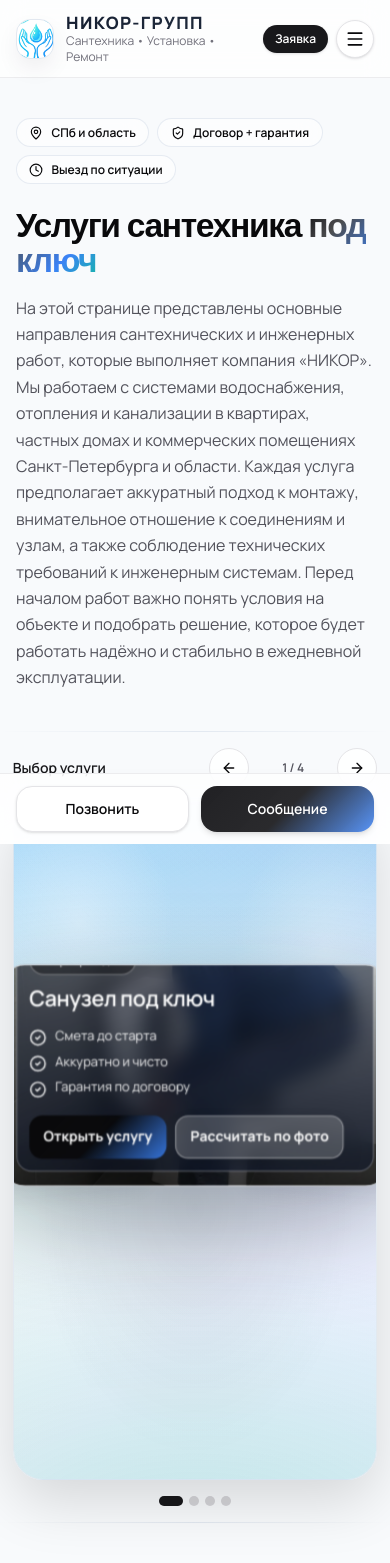
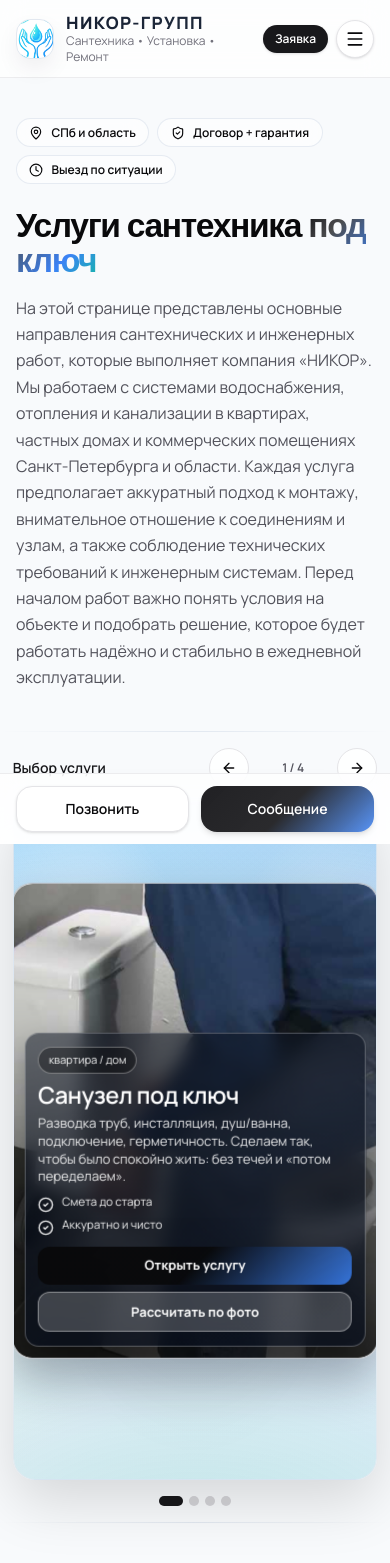
Before and after one commit to pandangun/nicorgroup-site, a Next.js app: page /services in a window 390 px wide. Shown: the top 1563 px of the page. Built offline with nearby package versions, Linux system fonts and the light colour scheme.

Commit message:
3d fix mobile

```diff
--- a/src/app/globals.css
+++ b/src/app/globals.css
@@ -1306,7 +1306,7 @@ html{ scroll-behavior: smooth; }
 .nicor-service-3d-card{
   position: absolute;
   left: 50%;
-  top: 52%;
+  top: 50%;
   width: clamp(280px, 72vw, 1040px);
   aspect-ratio: 16 / 9.2;
   border: 1px solid rgb(var(--border) / 0.78);
@@ -1336,6 +1336,18 @@ html{ scroll-behavior: smooth; }
   mix-blend-mode: screen;
 }
 
+.nicor-service-3d-overlay{
+  transition: background 420ms var(--ease-out), opacity 420ms var(--ease-out);
+}
+
+.nicor-service-3d-overlay.is-active{
+  background: linear-gradient(180deg, rgba(0,0,0,.05), rgba(0,0,0,.70));
+}
+
+.nicor-service-3d-overlay.is-side{
+  background: linear-gradient(180deg, rgba(0,0,0,.02), rgba(0,0,0,.36));
+}
+
 .nicor-service-3d-card.is-active{
   border-color: rgba(15,23,42,.24);
   box-shadow:
@@ -1398,12 +1410,91 @@ html{ scroll-behavior: smooth; }
 }
 
 @media (max-width: 640px){
+  .nicor-service-3d-wrap{
+    border-radius: 22px;
+  }
+
   .nicor-service-3d-stage{
-    height: 62svh;
-    min-height: 360px;
-  }
+    height: min(82svh, 640px);
+    min-height: 500px;
+    perspective: none;
+  }
+
+  .nicor-service-3d-card{
+    width: min(94vw, 460px);
+    aspect-ratio: 4 / 5.2;
+    border-radius: 20px;
+    transition-duration: 380ms;
+  }
+
+  .nicor-service-3d-card:not(.is-active){
+    display: none;
+  }
+
+  .nicor-service-3d-card.is-active{
+    transform: translate(-50%, -50%) scale(1) !important;
+    opacity: 1 !important;
+    box-shadow:
+      0 22px 48px rgba(15,23,42,.34),
+      0 0 0 1px rgba(255,255,255,.55) inset;
+  }
+
+  .nicor-service-3d-overlay.is-active{
+    background: linear-gradient(
+      180deg,
+      rgba(0,0,0,.02) 12%,
+      rgba(0,0,0,.2) 46%,
+      rgba(0,0,0,.68) 100%
+    );
+  }
+
+  .nicor-service-3d-content{
+    left: .72rem;
+    right: .72rem;
+    bottom: .72rem;
+    border-radius: 14px;
+    padding: .78rem .8rem .82rem;
+    background: linear-gradient(165deg, rgba(11,18,32,.52), rgba(11,18,32,.74));
+    box-shadow: 0 14px 30px rgba(0,0,0,.32);
+  }
+
+  .nicor-service-3d-content h3{
+    font-size: clamp(1.2rem, 6vw, 1.58rem);
+    line-height: 1.15;
+  }
+
   .nicor-service-3d-content p{
+    display: block;
+    margin-top: .4rem;
+    font-size: .82rem;
+    line-height: 1.35;
+    color: rgba(255,255,255,.9);
+  }
+
+  .nicor-service-3d-bullets{
+    margin-top: .55rem;
+    gap: .35rem;
+  }
+
+  .nicor-service-3d-bullets li{
+    font-size: .72rem;
+    line-height: 1.2;
+  }
+
+  .nicor-service-3d-bullets li:nth-child(n + 3){
     display: none;
+  }
+
+  .nicor-service-3d-actions{
+    margin-top: .68rem;
+    display: grid;
+    grid-template-columns: 1fr;
+    gap: .45rem;
+  }
+
+  .nicor-service-3d-actions .nicor-btn-sm{
+    width: 100%;
+    justify-content: center;
   }
 }
 
--- a/src/components/services/ServiceSelector.tsx
+++ b/src/components/services/ServiceSelector.tsx
@@ -153,10 +153,8 @@ export function ServiceSelector({ items }: { items: ServiceSelectorItem[] }) {
                   />
                   <div
                     className={[
-                      "pointer-events-none absolute inset-0",
-                      active
-                        ? "bg-[linear-gradient(180deg,rgba(0,0,0,0.06),rgba(0,0,0,0.70))]"
-                        : "bg-[linear-gradient(180deg,rgba(0,0,0,0.02),rgba(0,0,0,0.36))]",
+                      "pointer-events-none absolute inset-0 nicor-service-3d-overlay",
+                      active ? "is-active" : "is-side",
                     ].join(" ")}
                   />
 
@@ -170,7 +168,7 @@ export function ServiceSelector({ items }: { items: ServiceSelectorItem[] }) {
                       </h3>
                       <p className="mt-2 max-w-2xl text-sm text-white/90 md:text-base">{item.desc}</p>
 
-                      <ul className="mt-3 grid gap-1.5 text-xs text-white/95 md:text-sm">
+                      <ul className="nicor-service-3d-bullets mt-3 grid gap-1.5 text-xs text-white/95 md:text-sm">
                         {item.bullets.map((b) => (
                           <li key={b} className="flex gap-2">
                             <CheckCircle2 className="mt-0.5 h-4 w-4 shrink-0" />
@@ -179,7 +177,7 @@ export function ServiceSelector({ items }: { items: ServiceSelectorItem[] }) {
                         ))}
                       </ul>
 
-                      <div className="mt-4 flex flex-wrap gap-2">
+                      <div className="nicor-service-3d-actions mt-4 flex flex-wrap gap-2">
                         <Link
                           href={item.href}
                           onClick={(e) => e.stopPropagation()}
```
